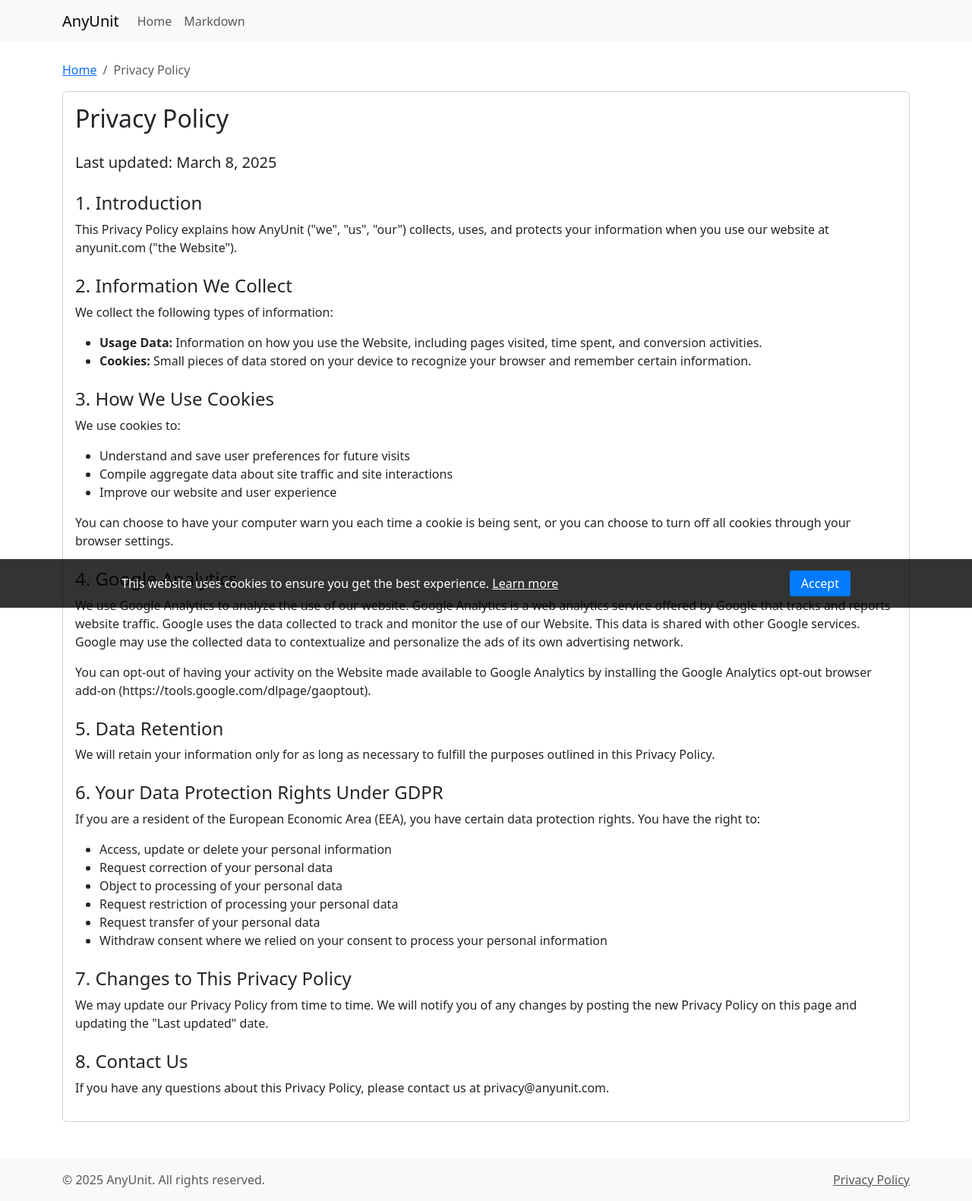
After one commit to gaidar/anyunit, a Flask app: page /privacy-policy in a window 1280 px wide. The commit adds this page. Shown: the whole page at 76% size. Run offline with Flask 3, Linux system fonts and the light colour scheme.

Commit message:
privacy_policy

```diff
--- a/app/routes/main.py
+++ b/app/routes/main.py
@@ -15,3 +15,7 @@ def index():
     return render_template('pages/index.html',
                          categories=categories_data,
                          meta_tags=meta_tags)
+
+@main_bp.route('/privacy-policy')
+def privacy_policy():
+    return render_template('pages/privacy_policy.html')
--- a/app/templates/base.html
+++ b/app/templates/base.html
@@ -55,8 +55,20 @@
     </main>
 
     <footer class="footer mt-auto py-3 bg-light">
-        <div class="container text-center">
-            <span class="text-muted">© 2025 AnyUnit. All rights reserved.</span>
+        <div class="container">
+            <div class="row">
+                <div class="col-md-6 text-center text-md-start">
+                    <span class="text-muted">© 2025 AnyUnit. All rights reserved.</span>
+                </div>
+                <div class="col-md-6 text-center text-md-end">
+                    <ul class="list-inline mb-0">
+                        <li class="list-inline-item">
+                            <a href="{{ url_for('main.privacy_policy') }}" class="text-muted">Privacy Policy</a>
+                        </li>
+                        <!-- You can add more footer links here in the future -->
+                    </ul>
+                </div>
+            </div>
         </div>
     </footer>
 
--- /dev/null
+++ b/app/templates/pages/privacy_policy.html
@@ -0,0 +1,80 @@
+{# app/templates/pages/privacy_policy.html #}
+{% extends "base.html" %}
+
+{% block title %}Privacy Policy - AnyUnit{% endblock %}
+{% block meta_description %}Privacy Policy for AnyUnit - How we handle your data and cookies{% endblock %}
+
+{% block content %}
+<div class="row">
+    <div class="col-12">
+        <nav aria-label="breadcrumb">
+            <ol class="breadcrumb">
+                <li class="breadcrumb-item"><a href="{{ url_for('main.index') }}">Home</a></li>
+                <li class="breadcrumb-item active">Privacy Policy</li>
+            </ol>
+        </nav>
+
+        <div class="card mb-4">
+            <div class="card-body">
+                <h1 class="h2 mb-4">Privacy Policy</h1>
+                <p class="lead">Last updated: March 8, 2025</p>
+
+                <h2 class="h4 mt-4">1. Introduction</h2>
+                <p>This Privacy Policy explains how AnyUnit ("we", "us", "our") collects, uses, and protects your
+                    information when you use our website at anyunit.com ("the Website").</p>
+
+                <h2 class="h4 mt-4">2. Information We Collect</h2>
+                <p>We collect the following types of information:</p>
+                <ul>
+                    <li><strong>Usage Data:</strong> Information on how you use the Website, including pages visited,
+                        time spent, and conversion activities.</li>
+                    <li><strong>Cookies:</strong> Small pieces of data stored on your device to recognize your browser
+                        and remember certain information.</li>
+                </ul>
+
+                <h2 class="h4 mt-4">3. How We Use Cookies</h2>
+                <p>We use cookies to:</p>
+                <ul>
+                    <li>Understand and save user preferences for future visits</li>
+                    <li>Compile aggregate data about site traffic and site interactions</li>
+                    <li>Improve our website and user experience</li>
+                </ul>
+                <p>You can choose to have your computer warn you each time a cookie is being sent, or you can choose to
+                    turn off all cookies through your browser settings.</p>
+
+                <h2 class="h4 mt-4">4. Google Analytics</h2>
+                <p>We use Google Analytics to analyze the use of our website. Google Analytics is a web analytics
+                    service offered by Google that tracks and reports website traffic. Google uses the data collected to
+                    track and monitor the use of our Website. This data is shared with other Google services. Google may
+                    use the collected data to contextualize and personalize the ads of its own advertising network.</p>
+                <p>You can opt-out of having your activity on the Website made available to Google Analytics by
+                    installing the Google Analytics opt-out browser add-on (https://tools.google.com/dlpage/gaoptout).
+                </p>
+
+                <h2 class="h4 mt-4">5. Data Retention</h2>
+                <p>We will retain your information only for as long as necessary to fulfill the purposes outlined in
+                    this Privacy Policy.</p>
+
+                <h2 class="h4 mt-4">6. Your Data Protection Rights Under GDPR</h2>
+                <p>If you are a resident of the European Economic Area (EEA), you have certain data protection rights.
+                    You have the right to:</p>
+                <ul>
+                    <li>Access, update or delete your personal information</li>
+                    <li>Request correction of your personal data</li>
+                    <li>Object to processing of your personal data</li>
+                    <li>Request restriction of processing your personal data</li>
+                    <li>Request transfer of your personal data</li>
+                    <li>Withdraw consent where we relied on your consent to process your personal information</li>
+                </ul>
+
+                <h2 class="h4 mt-4">7. Changes to This Privacy Policy</h2>
+                <p>We may update our Privacy Policy from time to time. We will notify you of any changes by posting the
+                    new Privacy Policy on this page and updating the "Last updated" date.</p>
+
+                <h2 class="h4 mt-4">8. Contact Us</h2>
+                <p>If you have any questions about this Privacy Policy, please contact us at privacy@anyunit.com.</p>
+            </div>
+        </div>
+    </div>
+</div>
+{% endblock %}
```
